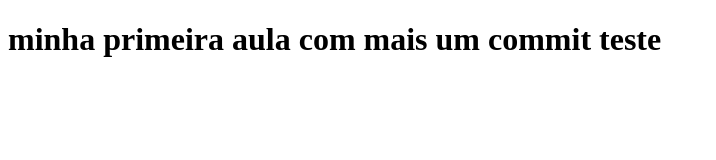
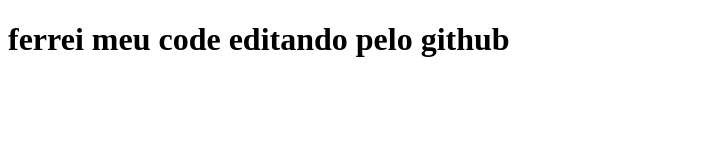
Before and after one commit to IVIDEV97/aula1, a plain HTML site: page aula_1/index.html in a window 1280 px wide. Shown: the whole page, without its empty margins (0-716 px from the left). Drawn offline with Linux system fonts and the light colour scheme.

Commit message:
Update index.html
ferrei meu code

```diff
--- a/aula_1/index.html
+++ b/aula_1/index.html
@@ -8,7 +8,7 @@
 </head>
 
 <body>
-    <h1>minha primeira aula com mais um commit teste</h1>
+    <h1>ferrei meu code editando pelo github</h1>
 
 </body>
 
```
